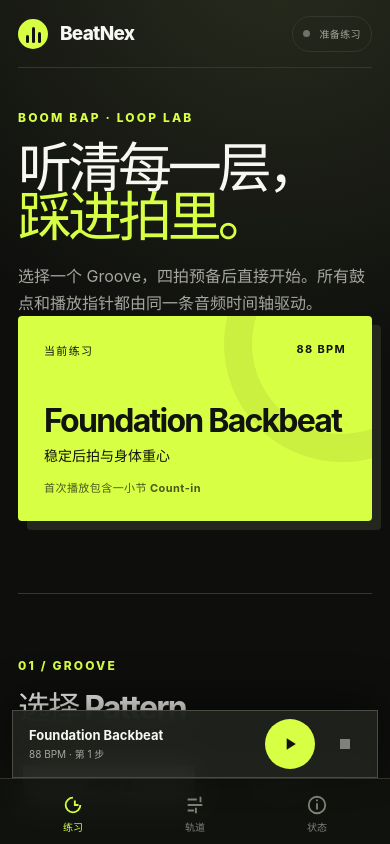
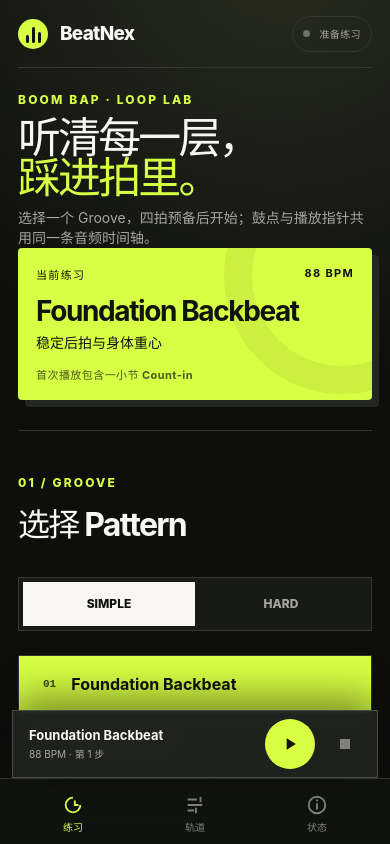
Before and after one commit to MiasolChen/BeatNex, a React (Vite) app: page / in a window 390 px wide. Shown: the top 844 px of the page. Built offline with nearby package versions, Linux system fonts and the light colour scheme.

Commit message:
feat: compact practice and track layouts

```diff
--- a/src/app/App.tsx
+++ b/src/app/App.tsx
@@ -80,7 +80,7 @@
       </header>
 
       <section className={`hero mobile-panel ${mobileTab === 'practice' ? 'mobile-panel-active' : ''}`} id="top">
-        <div><p className="eyebrow">Boom Bap · Loop Lab</p><h1>听清每一层，<br /><em>踩进拍里。</em></h1><p className="intro">选择一个 Groove，四拍预备后直接开始。所有鼓点和播放指针都由同一条音频时间轴驱动。</p></div>
+        <div className="hero-copy"><p className="eyebrow">Boom Bap · Loop Lab</p><h1>听清每一层，<br /><em>踩进拍里。</em></h1><p className="intro">选择一个 Groove，四拍预备后开始；鼓点与播放指针共用同一条音频时间轴。</p></div>
         <div className="now-card" aria-label="当前练习">
           <div className="now-meta"><span>当前练习</span><strong>{bpm} BPM</strong></div><h2>{selectedPattern.name}</h2>
           <p>{difficulty === 'simple' ? '稳定后拍与身体重心' : '加入切分、Ghost Note 与句尾推动'}</p>
--- a/src/app/styles.css
+++ b/src/app/styles.css
@@ -34,17 +34,17 @@
 .status-playing > span { background: var(--acid); box-shadow: 0 0 0 5px #d7ff4314; animation: pulse 1.1s infinite; }
 .status-loading > span { background: #ffc14d; }.status-error > span { background: var(--danger); }
 
-.hero { min-height: 520px; display: grid; grid-template-columns: minmax(0, 1.3fr) minmax(330px, .7fr); align-items: center; gap: clamp(48px, 8vw, 120px); padding: 72px 0; }
+.hero { display: grid; grid-template-columns: minmax(0, 1.1fr) minmax(330px, .9fr); align-items: center; gap: clamp(32px, 6vw, 80px); padding: 36px 0 42px; }
 .eyebrow, .section-kicker { margin: 0 0 18px; color: var(--acid); font-size: 12px; font-weight: 800; letter-spacing: .18em; text-transform: uppercase; }
-h1 { margin: 0; max-width: 760px; font-size: clamp(54px, 7vw, 104px); line-height: .91; letter-spacing: -.075em; }
+h1 { margin: 0; max-width: 680px; font-size: clamp(42px, 5.2vw, 72px); line-height: .94; letter-spacing: -.065em; }
 h1 em { color: var(--acid); font-style: normal; }
-.intro { max-width: 600px; margin: 30px 0 0; color: var(--muted); font-size: clamp(16px, 1.5vw, 19px); line-height: 1.65; }
-.now-card { position: relative; overflow: hidden; padding: clamp(26px, 4vw, 42px); background: var(--acid); color: #11130f; border-radius: 4px; box-shadow: 18px 18px 0 #24271e; transform: rotate(1deg); }
+.intro { max-width: 560px; margin: 18px 0 0; color: var(--muted); font-size: clamp(14px, 1.2vw, 17px); line-height: 1.55; }
+.now-card { position: relative; overflow: hidden; padding: clamp(22px, 3vw, 30px); background: var(--acid); color: #11130f; border-radius: 4px; box-shadow: 12px 12px 0 #24271e; }
 .now-card::after { content: ''; position: absolute; width: 180px; height: 180px; right: -88px; top: -90px; border: 28px solid #11130f10; border-radius: 50%; }
 .now-meta { display: flex; justify-content: space-between; position: relative; z-index: 1; font-size: 11px; font-weight: 850; letter-spacing: .12em; text-transform: uppercase; }
-.now-card h2 { margin: 66px 0 8px; max-width: 300px; font-size: clamp(32px, 4vw, 52px); line-height: .96; letter-spacing: -.055em; }
+.now-card h2 { margin: 28px 0 6px; max-width: 340px; font-size: clamp(28px, 3vw, 42px); line-height: .98; letter-spacing: -.05em; }
 .now-card > p { margin: 0; font-size: 14px; }
-.transport { display: flex; gap: 10px; margin-top: 32px; }
+.transport { display: flex; gap: 10px; margin-top: 20px; }
 .play-button, .icon-button { min-height: 54px; border: 0; background: #11130f; color: white; display: inline-flex; align-items: center; justify-content: center; gap: 10px; font-weight: 800; }
 .play-button { flex: 1; padding: 0 22px; }.icon-button { width: 54px; }
 .play-button svg, .icon-button svg { width: 20px; height: 20px; fill: currentColor; }
@@ -53,7 +53,7 @@
 
 .error-banner { display: flex; justify-content: space-between; align-items: center; gap: 24px; margin: -24px 0 40px; padding: 18px 22px; border: 1px solid #ff685d66; background: #2d1917; }
 .error-banner p { margin: 5px 0 0; color: #e7b4ae; }.error-banner button { min-height: 44px; padding: 0 20px; border: 0; background: var(--danger); color: #140403; font-weight: 800; }
-.workspace, .tracks-panel { padding: 64px 0; border-top: 1px solid var(--line); }
+.workspace, .tracks-panel { padding: 44px 0; border-top: 1px solid var(--line); }
 .diagnostics { margin-bottom: 64px; border: 1px solid var(--line); background: var(--surface); }
 .diagnostics summary { min-height: 52px; padding: 0 20px; display: flex; align-items: center; gap: 10px; cursor: pointer; color: var(--ink); font-weight: 800; }
 .diagnostics summary::marker { color: var(--acid); }
@@ -64,7 +64,7 @@
 .diagnostics dl div:last-child { border-right: 0; }
 .diagnostics dt { color: var(--muted); font-size: 10px; font-weight: 800; letter-spacing: .06em; text-transform: uppercase; }
 .diagnostics dd { margin: 8px 0 0; font: 800 16px ui-monospace, monospace; color: var(--acid); }
-.section-heading { display: flex; align-items: end; justify-content: space-between; gap: 32px; margin-bottom: 32px; }
+.section-heading { display: flex; align-items: end; justify-content: space-between; gap: 32px; margin-bottom: 24px; }
 .section-heading h2 { margin: 0; font-size: clamp(32px, 4vw, 48px); letter-spacing: -.055em; }
 .section-kicker { margin-bottom: 9px; }
 .section-copy { max-width: 460px; margin: 0; color: var(--muted); line-height: 1.6; }
@@ -84,7 +84,7 @@
 .grid-shell { overflow-x: auto; padding-bottom: 8px; }
 .beat-numbers { min-width: 1120px; display: grid; grid-template-columns: 120px repeat(4, 1fr) 280px; padding: 0 12px 10px; color: #777a71; font: 700 11px ui-monospace, monospace; }
 .rhythm-grid { position: relative; min-width: 1120px; padding: 10px 12px; background: var(--surface); border: 1px solid var(--line); overflow: hidden; }
-.track-row { display: grid; grid-template-columns: 120px minmax(560px, 1fr) 280px; align-items: center; min-height: 100px; border-bottom: 1px solid #2a2c27; }
+.track-row { display: grid; grid-template-columns: 120px minmax(560px, 1fr) 280px; align-items: center; min-height: 82px; border-bottom: 1px solid #2a2c27; }
 .track-row:last-of-type { border-bottom: 0; }.track-name { display: flex; align-items: center; gap: 12px; color: #c8c9c3; font-size: 12px; font-weight: 700; }
 .track-name span { width: 34px; height: 34px; display: grid; place-items: center; background: #2a2d27; color: var(--acid); border-radius: 50%; font: 800 10px ui-monospace, monospace; }
 .steps { display: grid; grid-template-columns: repeat(16, 1fr); gap: clamp(5px, .75vw, 12px); }
@@ -104,7 +104,7 @@
 
 @keyframes pulse { 50% { opacity: .55; } }
 @media (max-width: 900px) {
-  .hero { grid-template-columns: 1fr; gap: 42px; padding: 56px 0 72px; }.now-card { width: min(100%, 540px); transform: none; }
+  .hero { grid-template-columns: 1fr; gap: 18px; padding: 24px 0 30px; }.now-card { width: min(100%, 540px); }
   .section-copy { display: none; }
   .diagnostics dl { grid-template-columns: repeat(3, 1fr); }
   .diagnostics dl div:nth-child(3) { border-right: 0; }
@@ -113,18 +113,30 @@
 @media (max-width: 900px) {
   .app-shell { padding: 0 18px calc(154px + env(safe-area-inset-bottom)); }.topbar { height: 68px; }.engine-status { padding-inline: 10px; font-size: 10px; }
   .mobile-panel { display: none; }.mobile-panel-active { display: block; }
-  .hero { min-height: 0; padding-top: 42px; }.intro { margin-top: 22px; }.now-card { padding: 26px; box-shadow: 9px 9px 0 #24271e; }.now-card h2 { margin-top: 48px; }
+  .hero { min-height: 0; }.hero-copy h1 { font-size: clamp(34px, 11vw, 46px); }.eyebrow { margin-bottom: 10px; }.intro { margin-top: 10px; font-size: 14px; line-height: 1.45; }.now-card { padding: 18px; box-shadow: 7px 7px 0 #24271e; }.now-card h2 { margin-top: 16px; font-size: 28px; }
   .now-card .transport { display: none; }
   .section-heading { align-items: start; flex-direction: column; }.difficulty-switch { width: 100%; }.difficulty-switch button { flex: 1; }
   .pattern-tabs { grid-template-columns: 1fr; }.pattern-tabs button { min-height: 58px; border-right: 0; border-bottom: 1px solid var(--line); }.pattern-tabs button:last-child { border-bottom: 0; }
   .tempo-row { grid-template-columns: 65px 1fr; gap: 14px; }.tempo-row output { grid-column: 2; grid-row: 2; text-align: left; margin-top: -12px; font-size: 20px; }
-  .tracks-panel { padding: 48px 0 24px; }.grid-shell { overflow: visible; }.beat-numbers { min-width: 0; grid-template-columns: repeat(4, 1fr); padding: 0 18px 10px 18px; text-align: center; }.beat-numbers span:first-child, .beat-numbers span:last-child { display: none; }
-  .rhythm-grid { min-width: 0; padding: 0; overflow: visible; border: 0; background: transparent; }.track-row { grid-template-columns: 1fr; gap: 16px; min-height: 0; margin-bottom: 12px; padding: 18px; border: 1px solid var(--line); background: var(--surface); }.track-row:last-of-type { border-bottom: 1px solid var(--line); }.steps { gap: 4px; }.step { max-width: 20px; }.track-mix { padding: 14px 0 0; border-left: 0; border-top: 1px solid var(--line); }.mix-actions button { min-height: 44px; font-size: 11px; }.playhead { display: none; }
+  .tracks-panel { padding: 32px 0 20px; }.grid-shell { overflow: visible; }.beat-numbers { min-width: 0; grid-template-columns: repeat(4, 1fr); padding: 0 12px 8px 128px; text-align: center; }.beat-numbers span:first-child, .beat-numbers span:last-child { display: none; }
+  .rhythm-grid { min-width: 0; padding: 0; overflow: visible; border: 0; background: transparent; }.track-row { grid-template-columns: 104px minmax(0, 1fr); gap: 8px 12px; min-height: 0; margin-bottom: 8px; padding: 12px; border: 1px solid var(--line); background: var(--surface); }.track-row:last-of-type { border-bottom: 1px solid var(--line); }.track-name { gap: 8px; }.track-name strong { white-space: nowrap; }.track-name span { width: 30px; height: 30px; flex: 0 0 30px; }.steps { gap: 3px; }.step { max-width: 16px; }.track-mix { grid-column: 1 / -1; display: grid; grid-template-columns: minmax(88px, 1fr) 148px; grid-template-rows: 14px 30px; gap: 0 12px; padding: 8px 0 0; border-left: 0; border-top: 1px solid var(--line); }.track-mix .volume-label { grid-column: 1; grid-row: 1; margin: 0; }.track-mix > input { grid-column: 1; grid-row: 2; }.track-mix .mix-actions { grid-column: 2; grid-row: 1 / span 2; align-self: end; gap: 8px; margin: 0; }.mix-actions button { min-width: 44px; min-height: 44px; font-size: 11px; }.playhead { display: none; }
   .diagnostics dl { grid-template-columns: repeat(2, 1fr); }.diagnostics dl div:nth-child(3) { border-right: 1px solid var(--line); }.diagnostics dl div:nth-child(2n) { border-right: 0; }.diagnostics dl div:nth-child(-n+4) { border-bottom: 1px solid var(--line); }
   .diagnostics.mobile-panel-active { margin: 42px 0 24px; }
   .mobile-transport { position: fixed; z-index: 30; left: 12px; right: 12px; bottom: calc(66px + env(safe-area-inset-bottom)); min-height: 66px; display: grid; grid-template-columns: minmax(0, 1fr) 50px 44px; align-items: center; gap: 8px; padding: 8px 10px 8px 16px; border: 1px solid #4a4d44; background: #20221ef2; box-shadow: 0 -12px 40px #0007; backdrop-filter: blur(12px); }.mobile-transport > div { min-width: 0; }.mobile-transport strong, .mobile-transport span { display: block; white-space: nowrap; overflow: hidden; text-overflow: ellipsis; }.mobile-transport strong { font-size: 13px; }.mobile-transport span { margin-top: 3px; color: var(--muted); font-size: 10px; }.mobile-transport button { display: grid; place-items: center; border: 0; }.mobile-transport svg { width: 20px; fill: currentColor; }.mobile-play { width: 50px; height: 50px; border-radius: 50%; background: var(--acid); color: #111; }.mobile-stop { width: 44px; height: 44px; background: transparent; color: var(--ink); }
   .mobile-tabs { position: fixed; z-index: 29; left: 0; right: 0; bottom: 0; min-height: calc(66px + env(safe-area-inset-bottom)); display: grid; grid-template-columns: repeat(3, 1fr); padding: 5px 12px env(safe-area-inset-bottom); border-top: 1px solid var(--line); background: #11130ff7; backdrop-filter: blur(12px); }.mobile-tabs button { min-height: 56px; border: 0; background: transparent; color: #7f8279; display: grid; place-items: center; align-content: center; gap: 3px; font-size: 10px; font-weight: 750; }.mobile-tabs button[aria-current="page"] { color: var(--acid); }.mobile-tabs svg { width: 22px; height: 22px; fill: currentColor; }
 }
+@media (max-width: 900px) and (max-height: 500px) {
+  .hero.mobile-panel-active { display: none; }
+  .workspace { padding-top: 24px; }
+  .workspace .section-heading { flex-direction: row; align-items: end; margin-bottom: 12px; }
+  .workspace .section-heading h2 { font-size: 30px; }
+  .workspace .section-kicker { margin-bottom: 5px; }
+  .workspace .difficulty-switch { width: min(45%, 280px); }
+  .pattern-tabs { grid-template-columns: repeat(3, 1fr); }
+  .pattern-tabs button { min-height: 52px; padding-inline: 14px; border-right: 1px solid var(--line); border-bottom: 0; }
+  .pattern-tabs button:last-child { border-right: 0; }
+  .tempo-row { padding-block: 20px; }
+}
 @media (prefers-reduced-motion: reduce) {
   html { scroll-behavior: auto; } *, *::before, *::after { animation-duration: .01ms !important; animation-iteration-count: 1 !important; transition-duration: .01ms !important; }
 }
```
